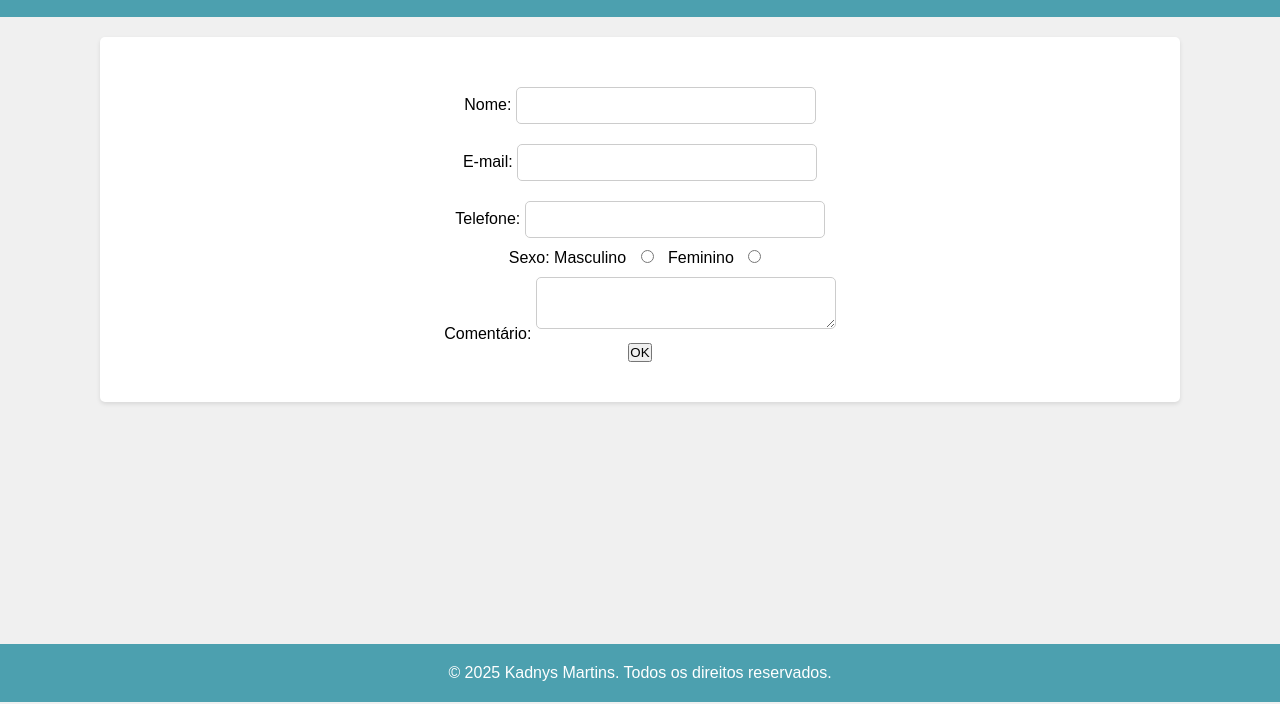
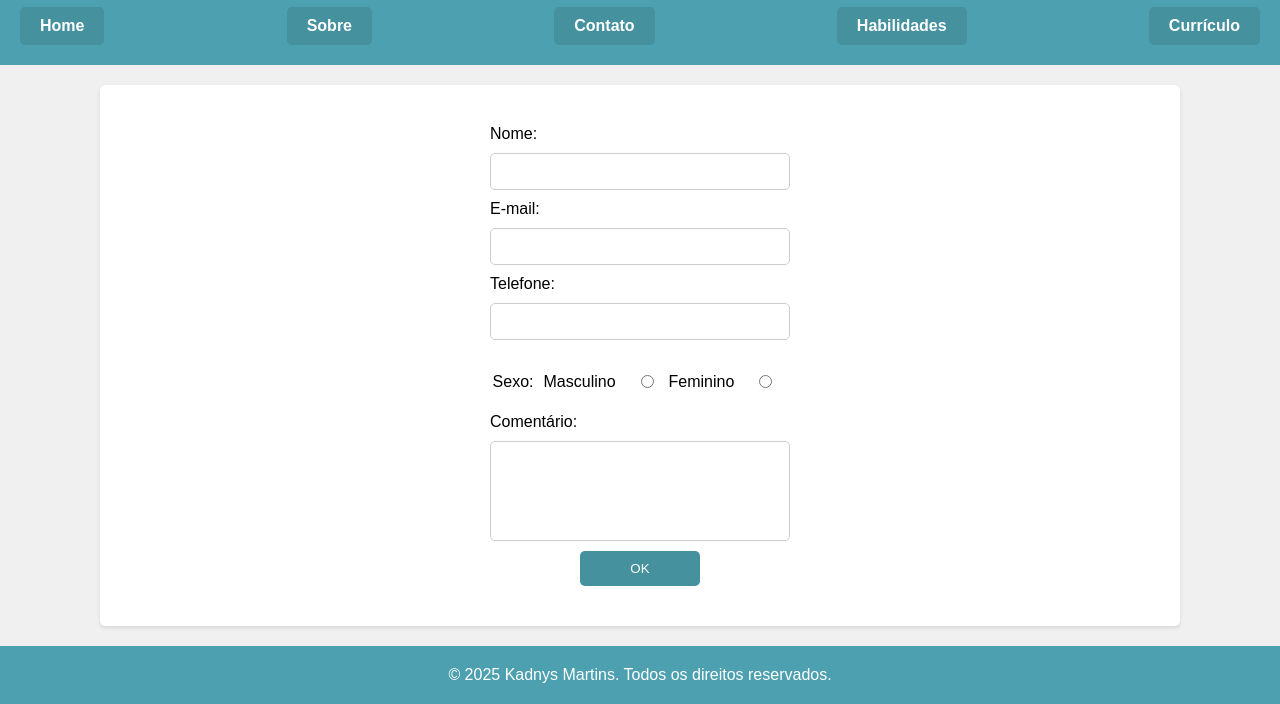
Before and after one commit to Kadnys07/Curriculo-html5, a plain HTML site: page contato.html in a window 1280 px wide. Shown: the part 98-802 px from the top of the page. Drawn offline with Linux system fonts and the light colour scheme.

Commit message:
Finalizando css na página currículum e contato

```diff
--- a/contato.html
+++ b/contato.html
@@ -15,7 +15,7 @@
             <a href="sobre.html">Sobre</a>
             <a href="contato.html">Contato</a>
             <a href="habilidades.html">Habilidades</a>
-            <a href="curriculum.html">Curriculum</a>
+            <a href="curriculum.html">Currículo</a>
         </nav>
     </header>
     <main>
@@ -34,14 +34,15 @@
                     <input type="tel" id="telefone" name="telefone">
                 </div>
 
-                <div class="div-genero">
-                    <label>Sexo:</label>
-                        <label for="masculino">Masculino</label>
-                        <input type="radio" id="masculino" name="sexo" value="masculino">
+                <div class="radio-group">
 
+                    <label for="genero">Sexo:</label>
+                    <label class="label" for="masculino">Masculino</label>
+                    <input type="radio" id="masculino" name="sexo" value="masculino">
 
-                        <label for="feminino">Feminino</label>
-                        <input type="radio" id="feminino" name="sexo" value="feminino">
+                    <label for="feminino">Feminino</label>
+                    <input type="radio" id="feminino" name="sexo" value="feminino">
+
                 </div>
                 <div>
                     <label for="comentario">Comentário:</label>
--- a/style.css
+++ b/style.css
@@ -51,6 +51,11 @@
 nav a:hover {
     background-color: #3a7b8c;
 }
+h1{
+    font-size: 2.5em;
+    margin: 20px 0;
+    color: #fff;
+}
 
 section {
     padding: 20px;
@@ -68,10 +73,20 @@
     background-color: rgb(255, 255, 255);
     background-color: #74aeb6;
 }
+.section-curriculo {
+    display: flex;
+    flex-direction: column;
+    align-items: center;
+    background-color: #74aeb6;
+
+}
 
 .container-corriculo {
     background-color: #4ca0af;
     width: auto;
+    align-items: center;
+    display: flex;
+
 }
 form {
     display: flex;
@@ -84,16 +99,38 @@
 form input[type="email"],
 form input[type="tel"],
 form textarea{
+    display: flex;
     width: 300px;
     padding: 10px;
     margin: 10px 0;
     border: 1px solid #ccc;
     border-radius: 5px;
-
+}
+textarea {
+    height: 100px;
+    resize: none; /* Desabilita o redimensionamento */
 }
 
-form input[type="radio"]{
-    margin: 2px 10px;
+form input[type="radio"] {
+    margin-right: 10px;
+    margin: 15px;
+}
+form .radio-group {
+    display: flex; /* Alinha os botões de rádio horizontalmente */
+    align-items: center; /* Alinha verticalmente com os rótulos */
+    margin: 10px 0; /* Espaçamento externo */
+}
+label {
+    margin-right: 10px; /* Espaçamento entre o botão de rádio e o rótulo */
+}
+
+button[type="submit"] {
+    background-color: #45919e;
+    color: white;
+    border: none;
+    padding: 10px 50px;
+    border-radius: 5px;
+    cursor: pointer;
 }
 
 
```
Also changed, not shown: curriculum.html (+2 -2 lines), habilidades.html (+1 -1 lines), index.html (+1 -1 lines), sobre.html (+1 -1 lines).
